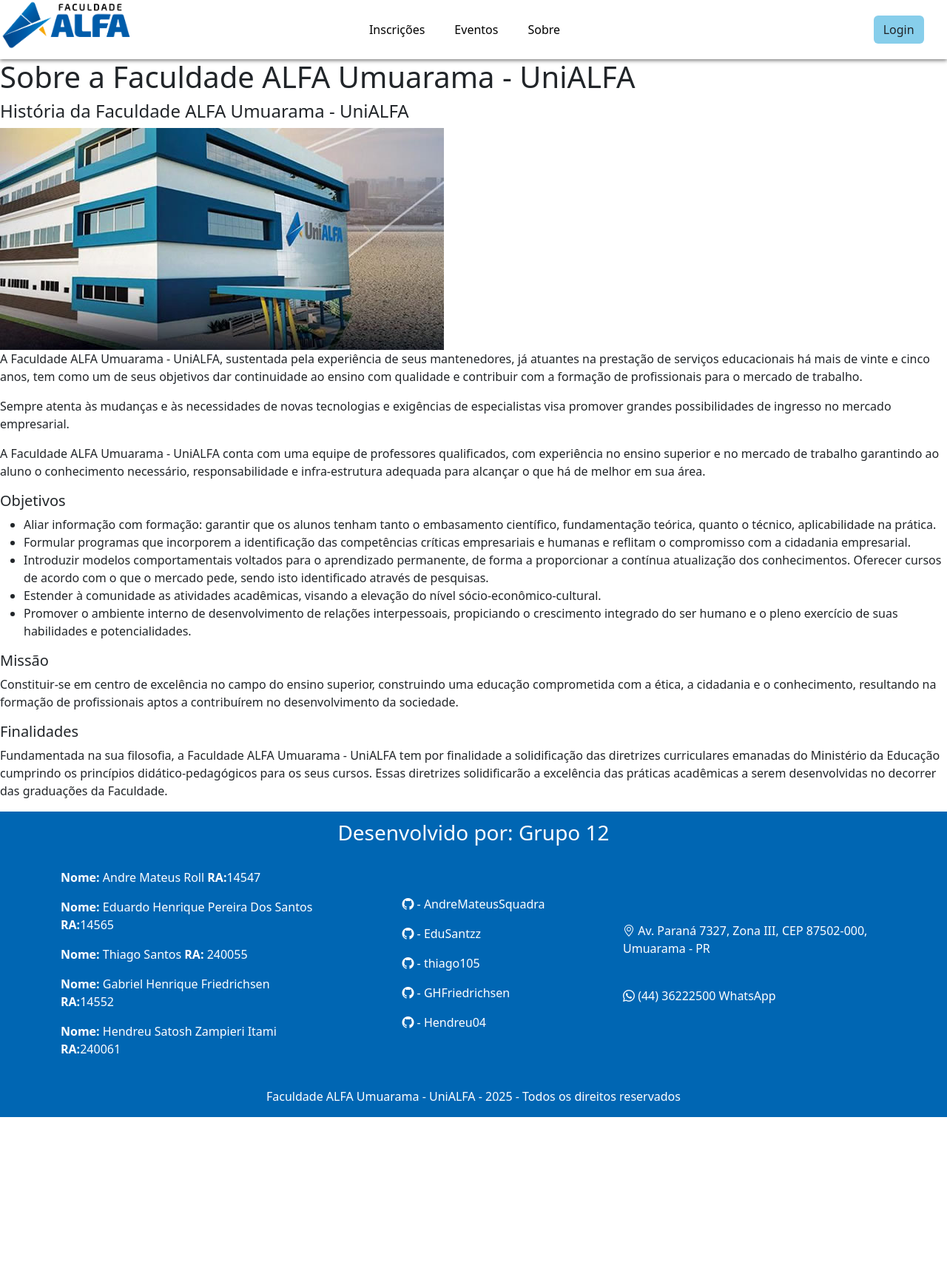
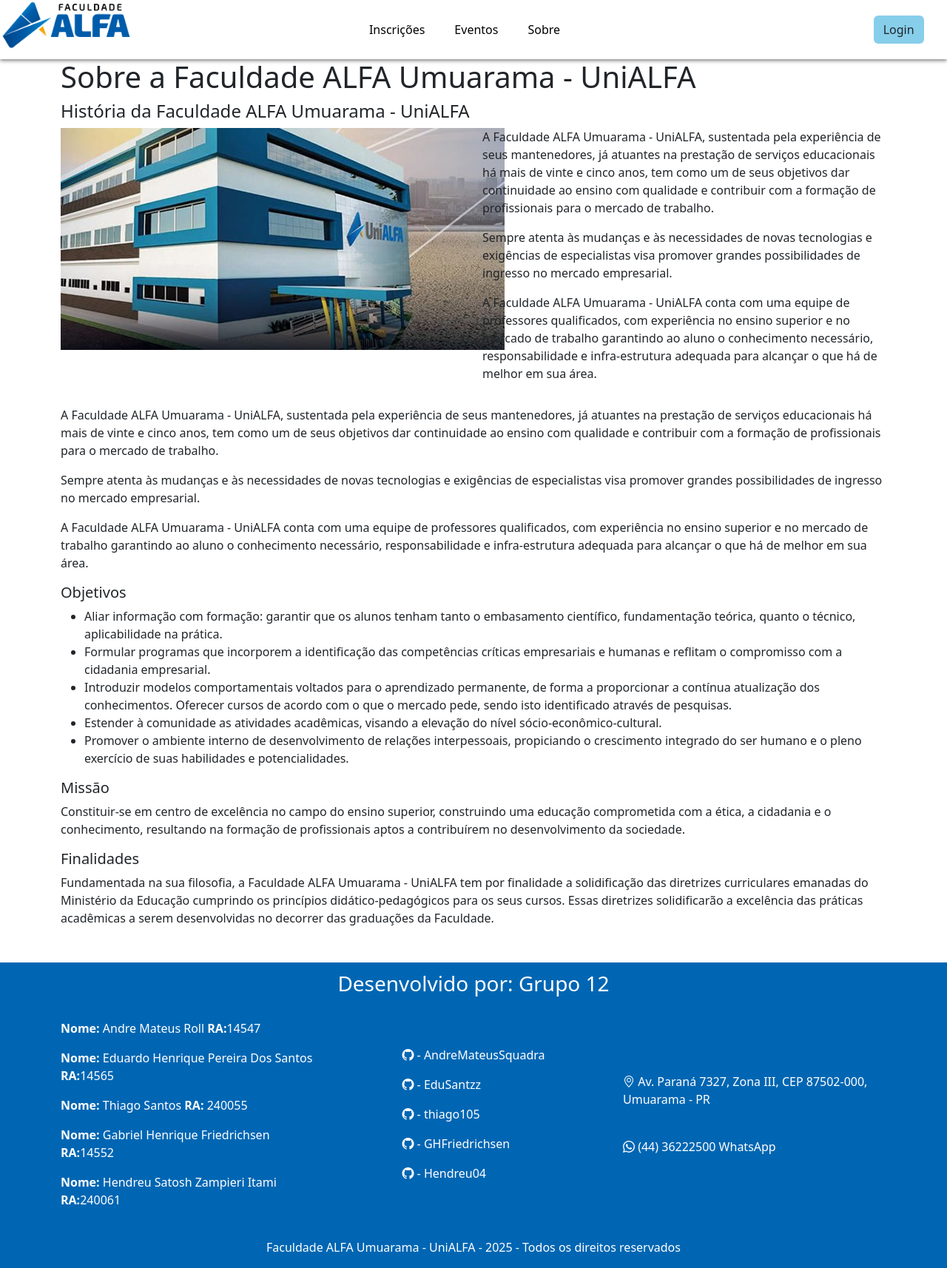
Before and after one commit to thiago105/hackathon-grupo12, a PHP site: page /sobre.php in a window 1280 px wide. Shown: the whole page at 74% size. Before the commit the page ends 1510 px from the top, so only its background shows below. Run offline with PHP 8.4, Linux system fonts and the light colour scheme.

Commit message:
containers organizados

```diff
--- a/php/sobre.php
+++ b/php/sobre.php
@@ -1,14 +1,28 @@
 <?php
 require_once "html/header.php";
 ?>
+
 <body>
+    <div class="container mb-5">
         <h1>Sobre a Faculdade ALFA Umuarama - UniALFA</h1>
 
         <h4>História da Faculdade ALFA Umuarama - UniALFA</h4>
 
-    <img src="images/alfa.jpg" alt="Foto externa da IES">
+        <div class="row mb-3">
+            <div class="col-6"><img src="images/alfa.jpg" alt="Foto externa da IES"></div>
+            <div class="col-6">
+                <p>A Faculdade ALFA Umuarama - UniALFA, sustentada pela experiência de seus mantenedores, já atuantes na prestação de serviços educacionais há mais de vinte e cinco anos, tem como um de seus objetivos dar continuidade ao ensino com qualidade e contribuir com a formação de profissionais para o mercado de trabalho.
+                <p>
 
-    <p>A Faculdade ALFA Umuarama - UniALFA, sustentada pela experiência de seus mantenedores, já atuantes na prestação de serviços educacionais há mais de vinte e cinco anos, tem como um de seus objetivos dar continuidade ao ensino com qualidade e contribuir com a formação de profissionais para o mercado de trabalho.<p>
+                <p>Sempre atenta às mudanças e às necessidades de novas tecnologias e exigências de especialistas visa promover grandes possibilidades de ingresso no mercado empresarial.</p>
+
+                <p>A Faculdade ALFA Umuarama - UniALFA conta com uma equipe de professores qualificados, com experiência no ensino superior e no mercado de trabalho garantindo ao aluno o conhecimento necessário, responsabilidade e infra-estrutura adequada para alcançar o que há de melhor em sua área.</p>
+
+            </div>
+        </div>
+
+        <p>A Faculdade ALFA Umuarama - UniALFA, sustentada pela experiência de seus mantenedores, já atuantes na prestação de serviços educacionais há mais de vinte e cinco anos, tem como um de seus objetivos dar continuidade ao ensino com qualidade e contribuir com a formação de profissionais para o mercado de trabalho.
+        <p>
 
         <p>Sempre atenta às mudanças e às necessidades de novas tecnologias e exigências de especialistas visa promover grandes possibilidades de ingresso no mercado empresarial.</p>
 
@@ -33,6 +47,7 @@ require_once "html/header.php";
 
         <p>Fundamentada na sua filosofia, a Faculdade ALFA Umuarama - UniALFA tem por finalidade a solidificação das diretrizes curriculares emanadas do Ministério da Educação cumprindo os princípios didático-pedagógicos para os seus cursos. Essas diretrizes solidificarão a excelência das práticas acadêmicas a serem desenvolvidas no decorrer das graduações da Faculdade.</p>
 
+    </div >
 </body>
 <?php
 require_once "html/footer.php";
```
Lines whose indentation alone changed are shown as unchanged.
